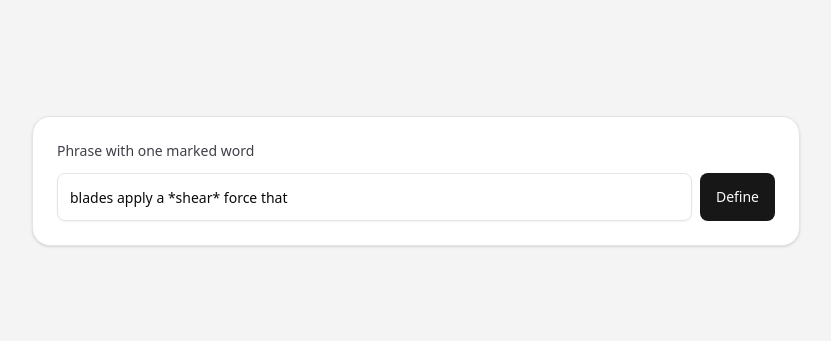
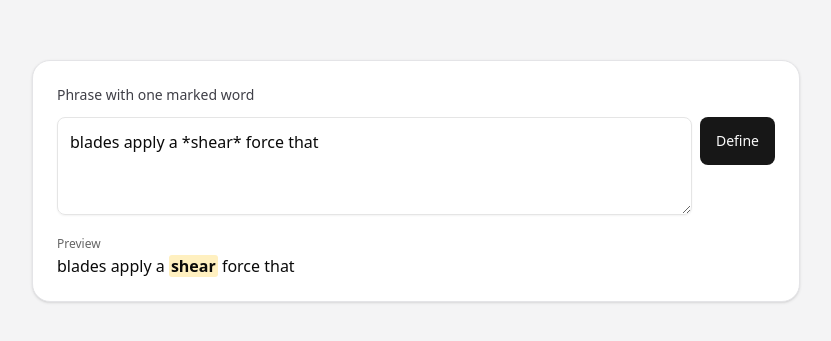
Before and after one commit to drewradcliff/danci, a Next.js app: page / in a window 1280 px wide. Shown: the part 219-560 px from the top of the page, without its empty margins (224-1055 px from the left). Built offline with nearby package versions, Linux system fonts and the light colour scheme.

Commit message:
Add live highlighted word preview

```diff
--- a/app/api/define/route.ts
+++ b/app/api/define/route.ts
@@ -1,4 +1,4 @@
-import { generateText, jsonSchema, Output } from "ai";
+import { generateText } from "ai";
 import { NextResponse } from "next/server";
 
 import {
@@ -35,7 +35,17 @@ function errorResponse(
   );
 }
 
-function buildSelectionPrompt(
+type StructuredDefinition = {
+  word: string;
+  meaning: string;
+  examples: string[];
+};
+
+function hasListPrefix(value: string): boolean {
+  return /^\s*(?:[-*•]|\d+[.)])\s+/.test(value);
+}
+
+function buildStructuredPrompt(
   context: string,
   word: string,
   definitions: DictionaryDefinition[],
@@ -59,9 +69,63 @@ function buildSelectionPrompt(
     "Candidate definitions:",
     candidates,
     "",
-    `Return JSON only in the exact shape {"selectedIndex": <number>}.`,
-    `Use an integer selectedIndex between 0 and ${definitions.length - 1}.`,
+    "Return JSON only in this exact shape:",
+    '{ "word": "...", "meaning": "...", "examples": ["...", "...", "..."] }',
+    "",
+    "Rules:",
+    "- meaning must be one short sentence.",
+    "- examples must contain 2 to 4 short plain-text phrases or sentences.",
+    "- examples should use similar usage contexts for the target word.",
+    "- Do not include numbering or bullet characters in strings.",
+    "- Preserve the original word casing from the target word.",
+    "- Do not include markdown or any keys other than word, meaning, examples.",
   ].join("\n");
+}
+
+function parseStructuredDefinition(rawText: string): StructuredDefinition | null {
+  let parsed: unknown;
+
+  try {
+    parsed = JSON.parse(rawText);
+  } catch {
+    return null;
+  }
+
+  if (!parsed || typeof parsed !== "object") {
+    return null;
+  }
+
+  const record = parsed as Record<string, unknown>;
+  if (typeof record.word !== "string" || !record.word.trim()) {
+    return null;
+  }
+
+  if (typeof record.meaning !== "string" || !record.meaning.trim()) {
+    return null;
+  }
+
+  if (!Array.isArray(record.examples)) {
+    return null;
+  }
+
+  const examples = record.examples
+    .filter((item): item is string => typeof item === "string")
+    .map((item) => item.trim())
+    .filter(Boolean);
+
+  if (examples.length < 2 || examples.length > 4) {
+    return null;
+  }
+
+  if (examples.some(hasListPrefix)) {
+    return null;
+  }
+
+  return {
+    word: record.word.trim(),
+    meaning: record.meaning.trim(),
+    examples,
+  };
 }
 
 export async function POST(request: Request) {
@@ -112,46 +176,40 @@ export async function POST(request: Request) {
     );
   }
 
-  let selectedIndex = 0;
   let usedFallback = true;
+  let jsonParseFailed = false;
+  let rawModelOutput: string | null = null;
+  let structured: StructuredDefinition | null = null;
 
   try {
     const aiResponse = await generateText({
       model: "openai/gpt-5-mini",
-      output: Output.object({
-        schema: jsonSchema<{ selectedIndex: number }>({
-          type: "object",
-          additionalProperties: false,
-          properties: {
-            selectedIndex: {
-              type: "integer",
-              minimum: 0,
-              maximum: definitions.length - 1,
-            },
-          },
-          required: ["selectedIndex"],
-        }),
-      }),
-      prompt: buildSelectionPrompt(parsed.context, parsed.word, definitions),
+      prompt: buildStructuredPrompt(parsed.context, parsed.word, definitions),
     });
 
-    selectedIndex = aiResponse.output.selectedIndex;
-    usedFallback = false;
+    rawModelOutput = aiResponse.text.trim();
+    structured = parseStructuredDefinition(rawModelOutput);
+    usedFallback = structured === null;
+    jsonParseFailed = structured === null;
   } catch {
     usedFallback = true;
   }
 
-  const selectedDefinition = definitions[selectedIndex] ?? definitions[0];
+  const selectedDefinition = definitions[0];
+  const fallbackText = jsonParseFailed ? rawModelOutput : null;
 
   return NextResponse.json({
     phrase: parsed.phrase,
     context: parsed.context,
+    structured,
+    fallbackText,
+    // Compatibility fallback for older rendering paths.
     word: parsed.word,
     definition: selectedDefinition,
     meta: {
       definitionsFound: definitions.length,
-      selectedIndex,
       usedFallback,
+      jsonParseFailed,
     },
   });
 }
--- a/app/globals.css
+++ b/app/globals.css
@@ -124,3 +124,62 @@
     @apply bg-background text-foreground;
   }
 }
+
+.highlight {
+  font-weight: 600;
+  background: rgba(255, 230, 150, 0.6);
+  padding: 0 2px;
+  border-radius: 3px;
+}
+
+.preview-label {
+  font-size: 12px;
+  color: #666;
+  margin-top: 8px;
+}
+
+.preview-text {
+  margin-top: 2px;
+  line-height: 1.4;
+}
+
+.result-card {
+  background: #f7f7f7;
+  border-radius: 10px;
+  padding: 16px 18px;
+  margin-top: 14px;
+}
+
+.result-section {
+  margin-top: 14px;
+}
+
+.result-section:first-child {
+  margin-top: 0;
+}
+
+.result-label {
+  font-size: 11px;
+  letter-spacing: 0.08em;
+  color: #777;
+  margin-bottom: 6px;
+}
+
+.result-word {
+  font-size: 22px;
+  font-weight: 700;
+}
+
+.result-meaning {
+  line-height: 1.5;
+}
+
+.result-examples {
+  margin: 0;
+  padding-left: 18px;
+  list-style-type: disc;
+}
+
+.result-examples li {
+  margin-bottom: 6px;
+}
--- a/components/define-form.tsx
+++ b/components/define-form.tsx
@@ -3,20 +3,26 @@
 import { FormEvent, useState } from "react";
 
 import { Button } from "@/components/ui/button";
-import { Input } from "@/components/ui/input";
 
 type DefineApiSuccess = {
   phrase: string;
   context: string;
-  word: string;
-  definition: {
+  structured: {
+    word: string;
+    meaning: string;
+    examples: string[];
+  } | null;
+  fallbackText: string | null;
+  // Compatibility shape from API fallback.
+  word?: string;
+  definition?: {
     meaning: string;
     examples: string[];
   };
   meta: {
     definitionsFound: number;
-    selectedIndex: number;
     usedFallback: boolean;
+    jsonParseFailed: boolean;
   };
 };
 
@@ -27,11 +33,49 @@ type DefineApiError = {
   };
 };
 
+type PreviewParts = {
+  before: string;
+  marked: string;
+  after: string;
+};
+
+function getPreviewParts(phrase: string): PreviewParts | null {
+  const firstMarkerIndex = phrase.indexOf("*");
+
+  if (firstMarkerIndex === -1) {
+    return null;
+  }
+
+  const secondMarkerIndex = phrase.indexOf("*", firstMarkerIndex + 1);
+
+  if (secondMarkerIndex === -1) {
+    return null;
+  }
+
+  const marked = phrase.slice(firstMarkerIndex + 1, secondMarkerIndex);
+
+  if (!marked) {
+    return null;
+  }
+
+  return {
+    before: phrase.slice(0, firstMarkerIndex).replace(/\*/g, ""),
+    marked,
+    after: phrase.slice(secondMarkerIndex + 1).replace(/\*/g, ""),
+  };
+}
+
 export function DefineForm() {
   const [phrase, setPhrase] = useState("blades apply a *shear* force that");
   const [isLoading, setIsLoading] = useState(false);
   const [error, setError] = useState<string | null>(null);
   const [result, setResult] = useState<DefineApiSuccess | null>(null);
+  const preview = getPreviewParts(phrase);
+
+  function adjustTextareaHeight(textarea: HTMLTextAreaElement) {
+    textarea.style.height = "auto";
+    textarea.style.height = `${textarea.scrollHeight}px`;
+  }
 
   async function onSubmit(event: FormEvent<HTMLFormElement>) {
     event.preventDefault();
@@ -75,22 +119,36 @@ export function DefineForm() {
         <label htmlFor="phrase" className="text-sm font-medium text-zinc-700">
           Phrase with one marked word
         </label>
-        <div className="flex items-center gap-2">
-          <Input
+        <div className="flex items-start gap-2">
+          <textarea
             id="phrase"
             name="phrase"
-            type="text"
+            rows={3}
             placeholder="blades apply a *shear* force that"
             autoComplete="off"
-            className="h-12"
+            className="border-input placeholder:text-muted-foreground focus-visible:border-ring focus-visible:ring-ring/50 flex min-h-12 w-full rounded-md border bg-transparent px-3 py-3 text-base shadow-xs outline-none resize-y overflow-auto focus-visible:ring-[3px]"
             value={phrase}
-            onChange={(event) => setPhrase(event.target.value)}
+            onChange={(event) => {
+              setPhrase(event.target.value);
+              adjustTextareaHeight(event.target);
+            }}
             disabled={isLoading}
           />
           <Button type="submit" className="h-12 shrink-0" disabled={isLoading}>
             {isLoading ? "Defining..." : "Define"}
           </Button>
         </div>
+
+        {preview ? (
+          <div>
+            <p className="preview-label">Preview</p>
+            <div className="preview-text">
+              {preview.before}
+              <span className="highlight">{preview.marked}</span>
+              {preview.after}
+            </div>
+          </div>
+        ) : null}
       </form>
 
       {error ? (
@@ -100,27 +158,38 @@ export function DefineForm() {
       ) : null}
 
       {result ? (
-        <div className="mt-4 space-y-3 rounded-md border border-zinc-200 bg-zinc-50 p-4">
-          <div>
-            <p className="text-xs uppercase tracking-wide text-zinc-500">Word</p>
-            <p className="text-lg font-semibold text-zinc-900">{result.word}</p>
-          </div>
+        <div className="result-card">
+          {result.structured ? (
+            <>
+              <div className="result-section">
+                <div className="result-label">WORD</div>
+                <div className="result-word">{result.structured.word}</div>
+              </div>
 
-          <div>
-            <p className="text-xs uppercase tracking-wide text-zinc-500">Meaning</p>
-            <p className="text-zinc-800">{result.definition.meaning}</p>
-          </div>
+              <div className="result-section">
+                <div className="result-label">MEANING</div>
+                <div className="result-meaning">{result.structured.meaning}</div>
+              </div>
 
-          {result.definition.examples.length > 0 ? (
-            <div>
-              <p className="text-xs uppercase tracking-wide text-zinc-500">Examples</p>
-              <ul className="list-disc space-y-1 pl-5 text-zinc-700">
-                {result.definition.examples.map((example) => (
-                  <li key={example}>{example}</li>
-                ))}
-              </ul>
+              <div className="result-section">
+                <div className="result-label">MORE USE CASES ALIKE</div>
+                <ul className="result-examples">
+                  {result.structured.examples.map((example, index) => (
+                    <li key={`${example}-${index}`}>{example}</li>
+                  ))}
+                </ul>
+              </div>
+            </>
+          ) : (
+            <div className="result-section">
+              <div className="result-label">RESULT</div>
+              <div className="result-meaning">
+                {result.fallbackText ??
+                  result.definition?.meaning ??
+                  "No structured result available."}
+              </div>
             </div>
-          ) : null}
+          )}
         </div>
       ) : null}
     </section>
```
